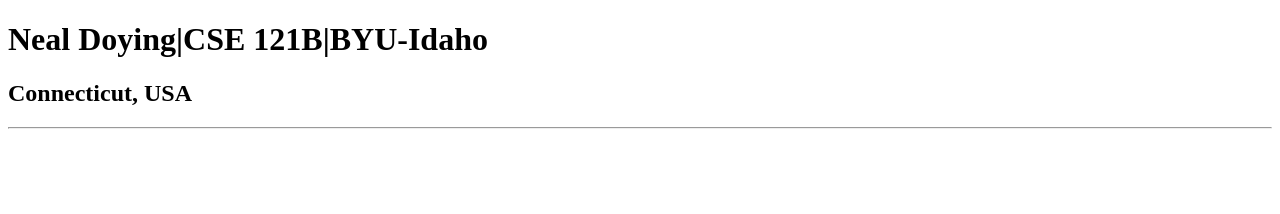
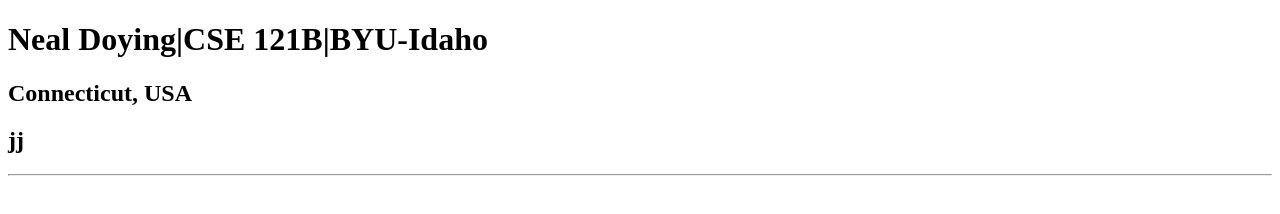
Before and after one commit to ndoying/cse121b, a plain HTML site: page test.html in a window 1280 px wide. Drawn offline with Linux system fonts and the light colour scheme.

Commit message:
second try

```diff
--- a/test.html
+++ b/test.html
@@ -8,6 +8,7 @@
 <body>
     <h1>Neal Doying|CSE 121B|BYU-Idaho</h1>
     <h2>Connecticut, USA</h2>
+    <h2>jj</h2>
     <hr>
 </body>
 </html>
```
